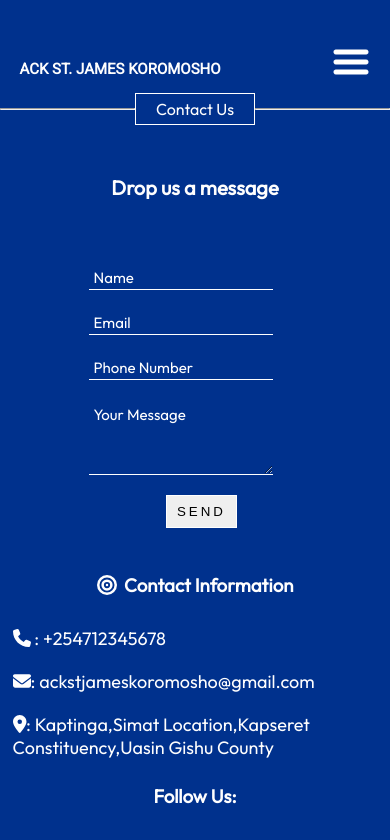
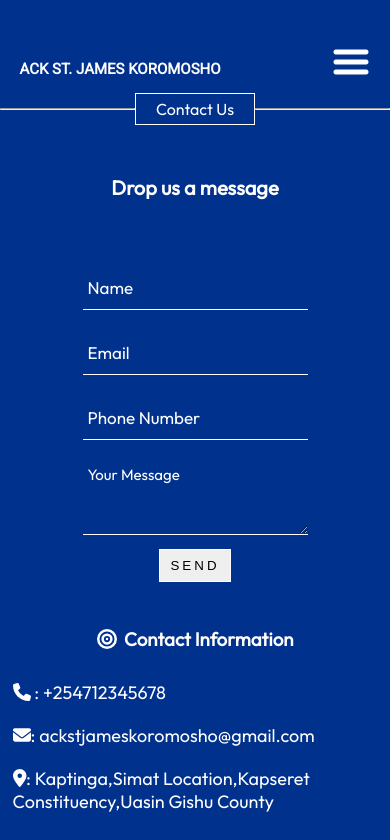
Before and after one commit to KipletingEdwin/Koromosho, a React (Vite) app: page /contact in a window 390 px wide. Shown: the top 840 px of the page. Built offline with nearby package versions, Linux system fonts and the light colour scheme.

Commit message:
centre the input divs

```diff
--- a/src/components/Contact/Contact.module.css
+++ b/src/components/Contact/Contact.module.css
@@ -165,6 +165,14 @@
     padding: 0px 10px;
 }
 
+
+
+
+
+
+
+
+
 @media screen and (max-width: 830px) {
 
   /* .container{
@@ -189,24 +197,28 @@
         width: 100%;
         display: flex;
         flex-direction: column;
-        /* align-items: center;
-        justify-content: center; */
     }
 
     .myForm{
       /* background-color: green; */
       width: 100%;
-      padding-left: 15%;
-      /* display: flex;
+    }
+
+    .myForm input{
+      /* background-color: goldenrod; */
+      width: 100%;
+      height: 45px;
+      font-size: 17px;
+    }
+
+
+
+    .myForm ul{
+      /* background-color: skyblue; */
+      display: flex;
       flex-direction: column;
       align-items: center;
-      justify-content: center; */
     }
-
-    /* .myForm input{
-      background-color: goldenrod;
-      width: 100%;
-    } */
 
     .contact{
         /* background-color: green; */
@@ -217,6 +229,10 @@
     .contactInfo{
       /* background-color: yellow; */
       margin: 5px;
+    }
+
+    .contactBtn{
+      margin: 0px;
     }
 
     .address{
```
